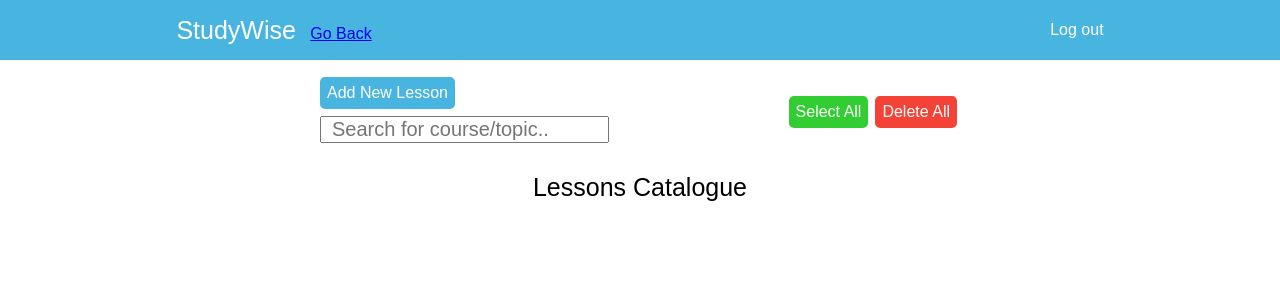
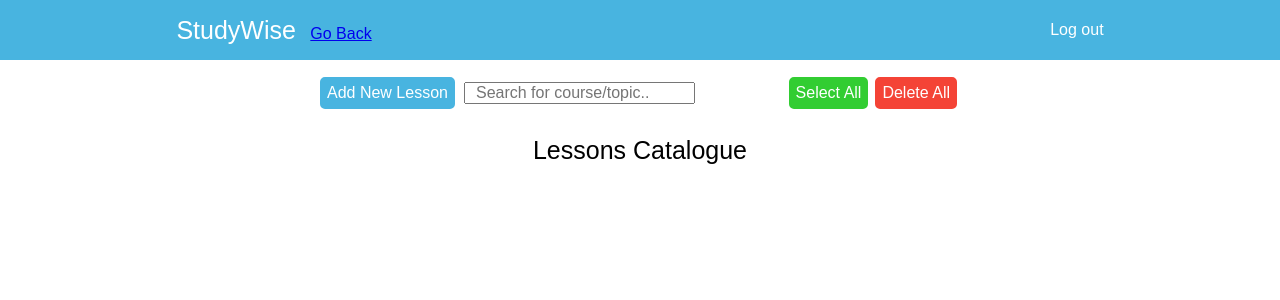
Before and after one commit to numantepe/studywise, a Flask app: page /view_all_lessons in a window 1280 px wide. Shown: the top 300 px of the page. Run offline with Flask 2, Linux system fonts and the light colour scheme; some libraries are stand-ins or nearby versions.

Commit message:
add #search-filter  into  input:not() in styles.css

```diff
--- a/static/css/styles.css
+++ b/static/css/styles.css
@@ -245,7 +245,7 @@ label {
     margin-bottom: 3px;
 }
 
-input:not(#checkbox) {
+input:not(#checkbox, #search-filter) {
     font-size: 20px;
     display: block;
     width: 100%;
```
